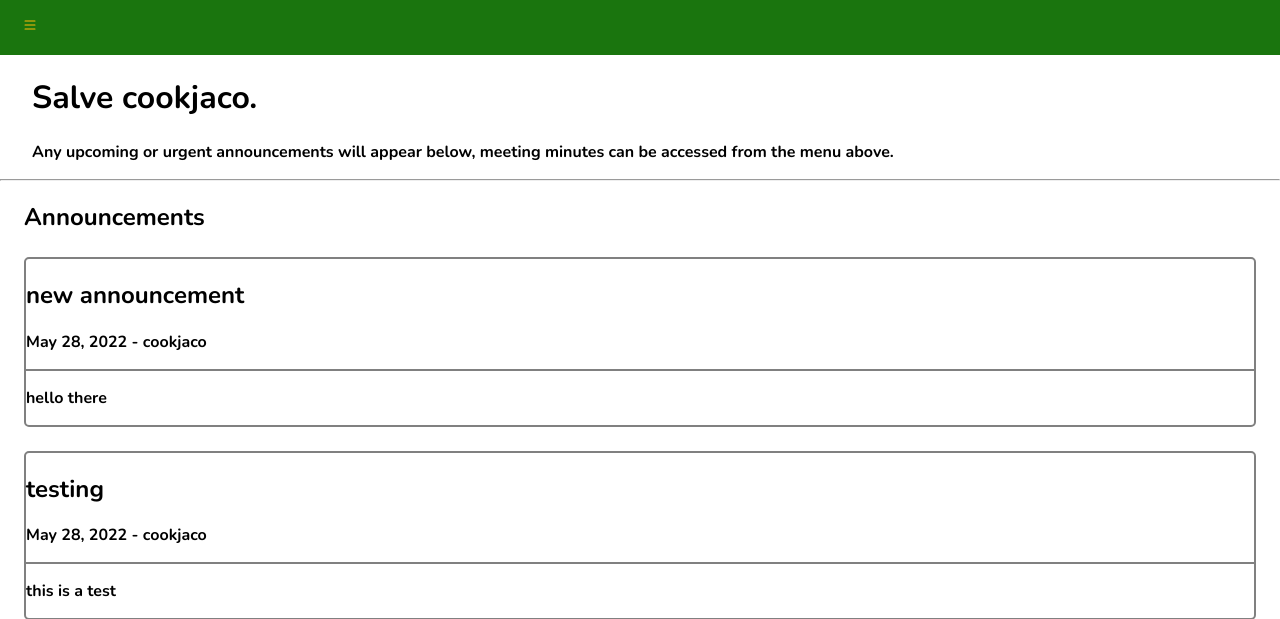
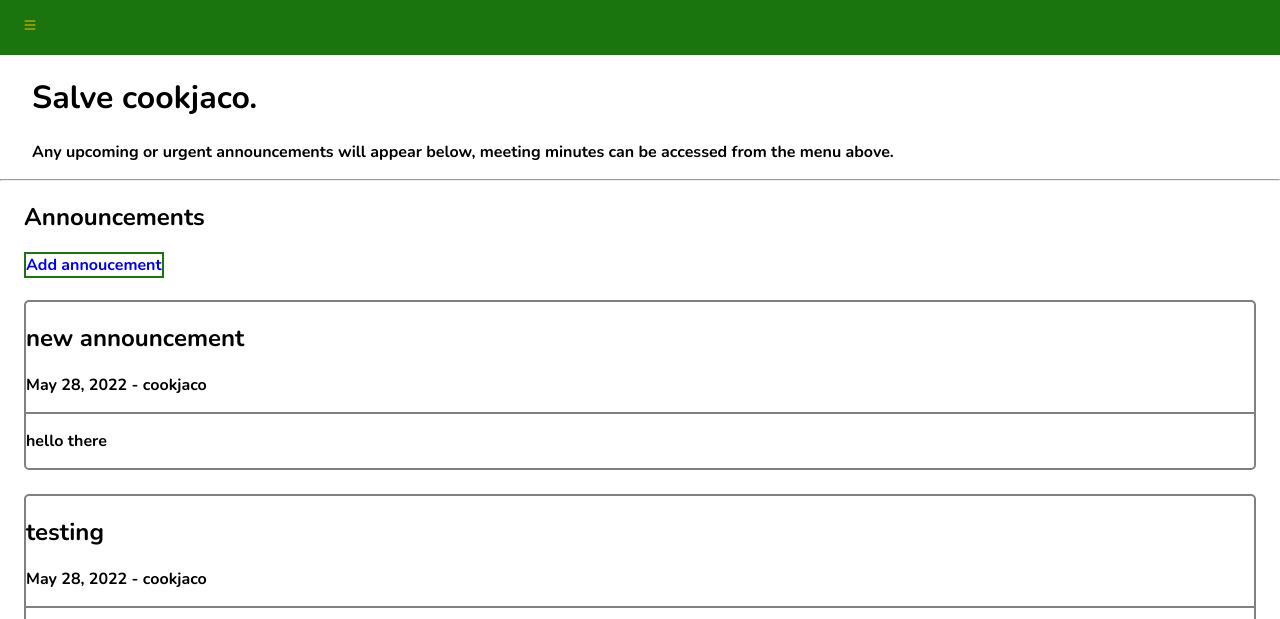
Before and after one commit to Js-cook/Knights-of-the-Tiber, a Django app: page /student_portal/ in a window 1280 px wide. Shown: the top 619 px of the page. Run offline with Django 3.2, Linux system fonts and the light colour scheme; a user stored in the database is signed in; data comes from the database, SQL or seed files in the repository; both versions use the stored data as it was after the commit.

Commit message:
ADD - More changes and updates

```diff
--- a/student_portal/models.py
+++ b/student_portal/models.py
@@ -26,9 +26,9 @@ class UserExtension(models.Model):
 
   class Meta:
     permissions = [
-      ("add announcement", "User can add or clear announcements"),
-      ("add meeting minute", "User can add meeting minute"),
-      ("edit cursus", "User can edit the Cursus Honorum")
+      ("add_announcement", "User can add or clear announcements"),
+      ("add_meeting minute", "User can add meeting minute"),
+      ("edit_cursus", "User can edit the Cursus Honorum")
     ]
 
 @receiver(post_save, sender=User)
--- a/student_portal/static/student_portal/student_styles.css
+++ b/student_portal/static/student_portal/student_styles.css
@@ -47,6 +47,13 @@ li a:hover {
 
 .reveal {
   display: block;
+}
+
+/* link button styles */
+/* Styles not applying NEED TO FIX */
+#link-btn {
+  text-decoration: none;
+  border: 2px solid #1a750e;
 }
 
 /* Container for announcements */
--- a/student_portal/templates/student_portal/dashboard.html
+++ b/student_portal/templates/student_portal/dashboard.html
@@ -47,6 +47,11 @@
 <hr>
 <div class="announcements-block">
   <h2>Announcements</h2>
+  {% if perms.student_portal.add_announcement %}
+  <h4>
+    <a id="link-btn" href="{% url 'student_portal:new_announcement' %}">Add annoucement</a>
+  </h4>
+  {% endif %}
   {% if not announcements %}
   <p>Any announcements will show up here</p>
   {% else %}
--- a/student_portal/views.py
+++ b/student_portal/views.py
@@ -1,6 +1,6 @@
 from django.shortcuts import render, redirect
 from .models import Announcement, MeetingMinute
-from django.contrib.auth.decorators import login_required
+from django.contrib.auth.decorators import login_required, permission_required
 import datetime
 # Create your views here.
 
@@ -19,6 +19,7 @@ def cursus(request):
   return render(request, "student_portal/cursus.html")
 
 # name
+@permission_required("student_portal.add_announcement")
 def create_announcement(request):
   if request.method == "POST":
     title = request.POST["title"]
```
Also changed, not shown: db.sqlite3, student_portal/migrations/0005_alter_userextension_options.py (added).
